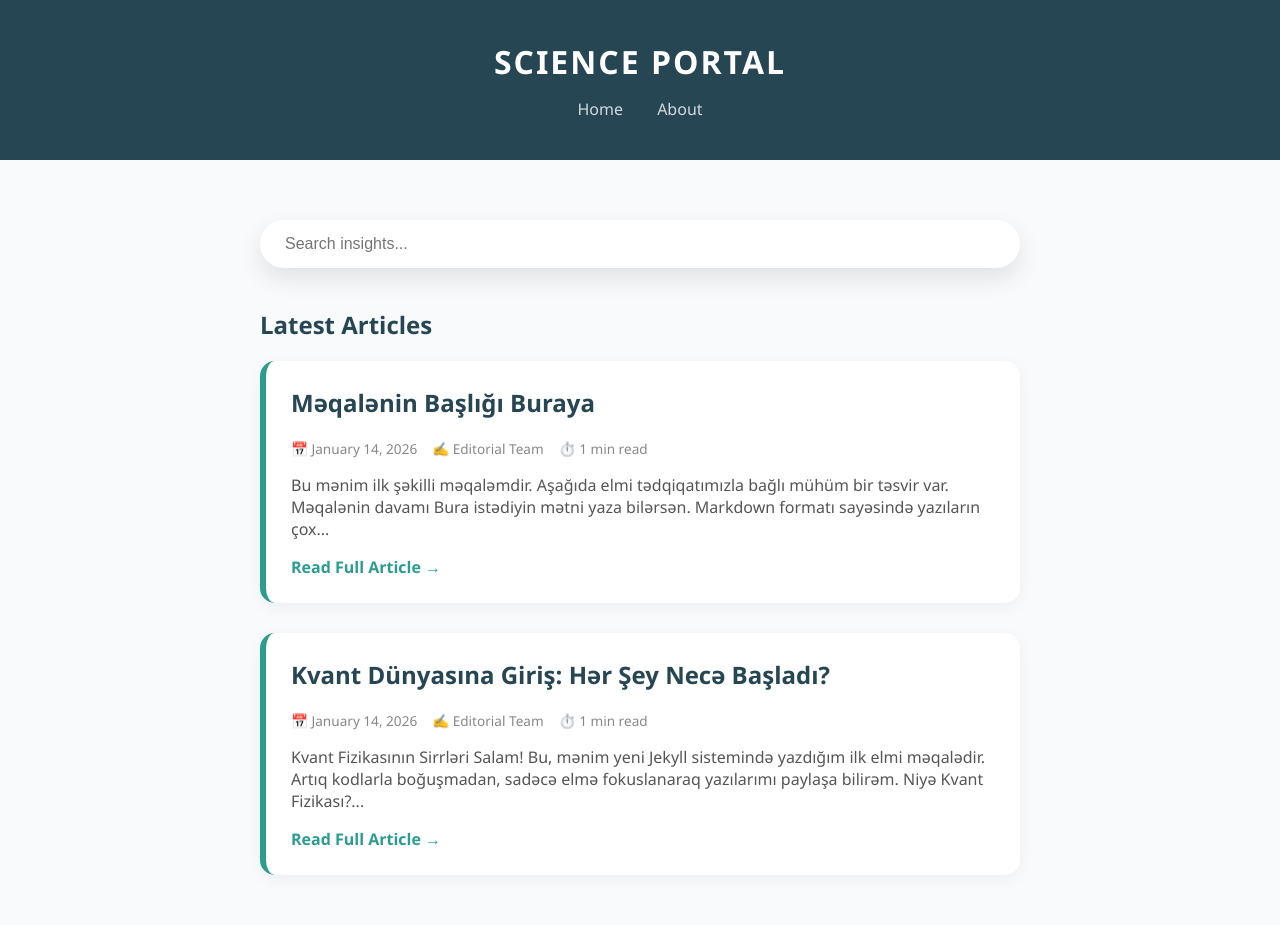
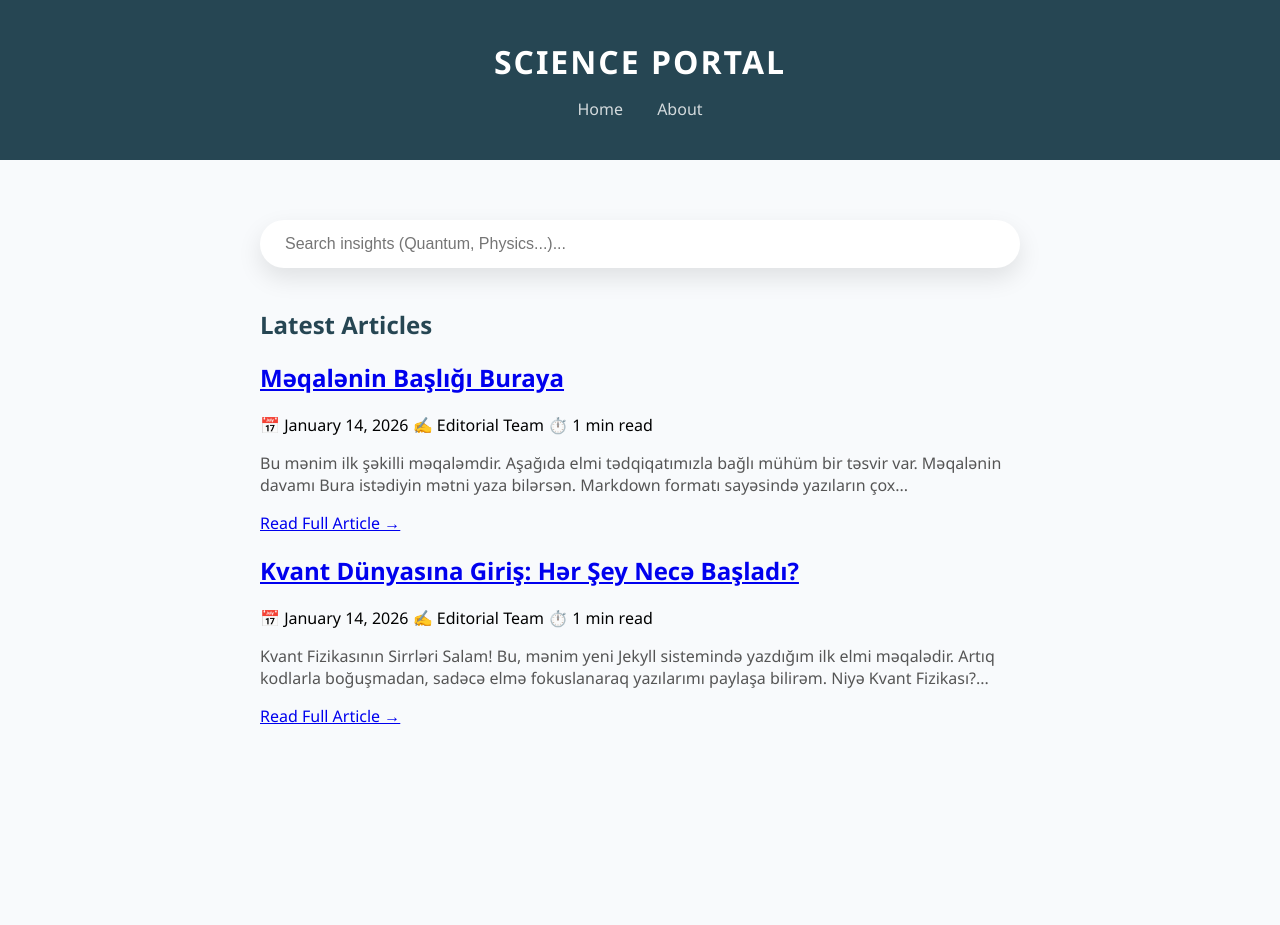
Before and after one commit to azerinyuton/science, a Jekyll site: the page built from index.html, in a window 1280 px wide. Built offline with Jekyll 4.4.1, drawn with Linux system fonts in a browser that asks for light colours; comment, search, counter and statistics services are not loaded; after the commit the page ends 900 px from its top, so only the background shows below that.

Commit message:
default.html

```diff
--- a/_layouts/default.html
+++ b/_layouts/default.html
@@ -1,5 +1,6 @@
 <!DOCTYPE html>
-<html lang="en"> <head>
+<html lang="en">
+<head>
     <meta charset="UTF-8">
     <meta name="viewport" content="width=device-width, initial-scale=1.0">
     <title>{{ page.title }} | Science Portal</title>
@@ -30,16 +31,15 @@
         #results-container li a { display: block; padding: 12px 20px; color: var(--dark); text-decoration: none; border-bottom: 1px solid #eee; }
         #results-container li a:hover { background: #f0fdfa; color: var(--primary); }
 
-        /* Məqalə Kartları */
-        .post-card { background: white; padding: 25px; border-radius: 15px; box-shadow: 0 4px 15px rgba(0,0,0,0.05); margin-bottom: 30px; border-left: 6px solid var(--primary); }
-        .post-card h2 { margin-top: 0; font-size: 1.5rem; }
-        .post-card h2 a { text-decoration: none; color: var(--dark); }
-        .meta { font-size: 0.85rem; color: #888; margin-bottom: 15px; display: flex; gap: 15px; }
-        .read-more { color: var(--primary); font-weight: bold; text-decoration: none; }
+        /* Article Internal Styles (Professional Look) */
+        .article-header { margin-bottom: 30px; border-bottom: 1px solid #eee; padding-bottom: 20px; }
+        .article-meta { font-size: 0.9rem; color: #666; display: flex; gap: 20px; margin-top: 10px; }
+        .author-tag { color: var(--primary); font-weight: 700; text-transform: uppercase; letter-spacing: 0.5px; }
 
         @media (max-width: 600px) {
             header h1 { font-size: 1.6rem; }
             .container { padding: 15px; }
+            .article-meta { flex-direction: column; gap: 5px; }
         }
     </style>
 </head>
@@ -54,10 +54,23 @@
 </header>
 
 <div class="container">
+    {% if page.url == "/" or page.url == "/index.html" %}
     <div class="search-wrapper">
-        <input type="text" id="search-input" placeholder="Search insights...">
+        <input type="text" id="search-input" placeholder="Search insights (Quantum, Physics...)...">
         <ul id="results-container"></ul>
     </div>
+    {% endif %}
+
+    {% if page.layout == "post" or page.author %}
+    <div class="article-header">
+        <h1 style="margin-bottom: 5px; color: var(--dark);">{{ page.title }}</h1>
+        <div class="article-meta">
+            <span>📅 {{ page.date | date: "%B %d, %Y" }}</span>
+            <span class="author-tag">✍️ By {{ page.author | default: "Editorial Team" }}</span>
+            <span>⏱️ {{ page.content | number_of_words | divided_by: 180 | plus: 1 }} min read</span>
+        </div>
+    </div>
+    {% endif %}
 
     {{ content }}
 </div>
```
Also changed, not shown: other parts of _layouts/default.html (+1 -1 lines).
